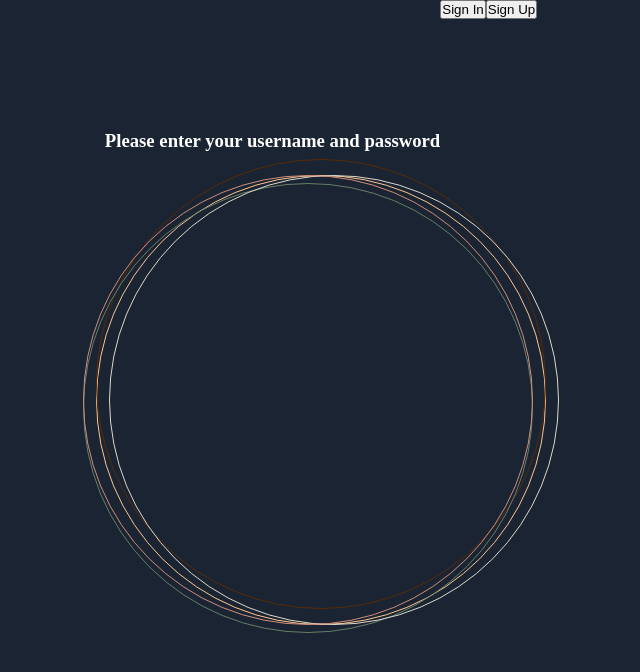
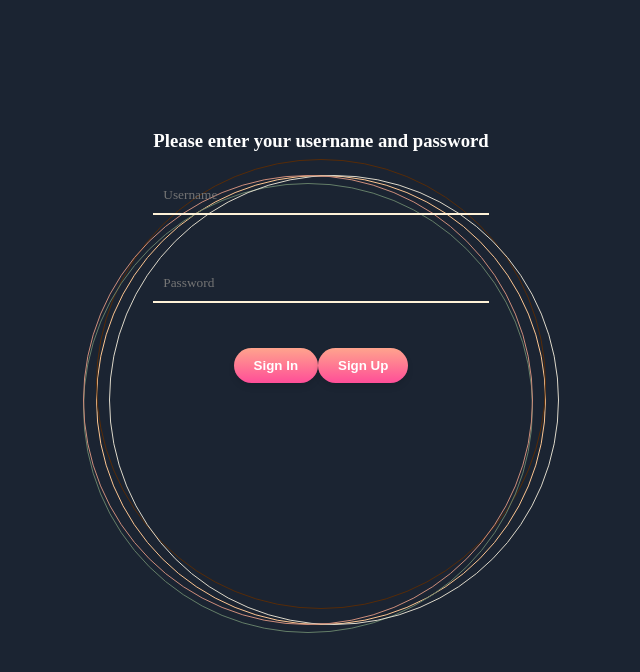
Before and after one commit to fikireguale/comp307-proj, a React (Create React App) app in the folder frontend/: page /signIn in a window 1280 px wide. Shown: the top 672 px of the page, without its empty margins (319-959 px from the left). Built offline with nearby package versions, Linux system fonts and the light colour scheme.

Commit message:
modified

```diff
--- a/frontend/src/index.css
+++ b/frontend/src/index.css
@@ -93,9 +93,46 @@
 .signIn h3{
   color:white;
   font-family:'Bookman', 'URW Bookman L', serif;
+  padding-top: 130px;
+  text-align: center;
+}
+.signIn .login-form{
+  position: relative;
+  margin-bottom: 15px;
+}
+.signIn .login-form input{
+  width: 100%;
+  padding: 10px;
+  margin: 25px 0 ;
+  background: transparent;
+  border: none;
+  border-bottom: 2px solid #FFF2D8;
+  outline: none;
+  color: white;
+  font-family: 'Snell Roundhand', cursive;
+}
+.signIn .buttons{
+  display:flex;
+  justify-content: center;
+  padding:20px 0;
 
-  padding-top: 130px;
 }
+.signIn button{
+  padding: 10px 20px;
+  text-align: center;
+  background-image: linear-gradient(180deg, #ffa48d, #ff4e98);
+  color: white;
+  font-weight: bold;
+  border: none;
+  border-radius: 25px;
+  text-decoration: none;
+  display:inline-block;
+  box-shadow: 0 4px 6px rgba(0, 0, 0, 0.1);
+  transition: all 0.3s ease;
+  cursor: pointer;
+  outline: none;
+}
+
 .signIn .circle1{
   width: 450px;
   height:450px;
--- a/frontend/src/pages/signIn.js
+++ b/frontend/src/pages/signIn.js
@@ -1,4 +1,4 @@
-import React from "react";
+import React, {useState} from "react";
 import { useNavigate } from "react-router-dom";
 
 
@@ -7,6 +7,54 @@ const SignIn = () =>{
     const redirectToRegistration = () =>{
         navigate('/Registration');
     }
+
+    const [data, setData] = useState({
+        username: '',
+        password: '',
+   });
+
+   const [errors, setErrors] = useState({});
+
+   const handleChange = (e) =>{
+    const{name, value} = e.target;
+    setData((prevData) => ({
+        ...prevData,
+        [name]:value
+
+    }));
+    //clear errors for the field when the user starts typing
+    if(errors[name]){
+        setErrors((prevErrors)=>({
+            ...prevErrors,
+            [name]: ''
+
+        }));
+
+    }
+
+   };
+
+   const handleSubmit = (event) => {
+    event.preventDefault();
+    //Array list to store the error messages
+    let errorMessages = [];
+    //Check for empty fields, if there is one, add it to the errorMessages list
+    Object.keys(data).forEach((key)=>{
+        if(!data[key].trim()){
+            const field = key.charAt(0).toUpperCase()+ key.slice(1).replace(/([A-Z])/g, ' $1').trim();
+            errorMessages.push(`${field} is required!`);
+        }
+    });
+
+    //Do not submit the form since there is an error message
+    if(errorMessages.length > 0 ){
+        alert(`Please complete the following fields: \n${errorMessages.join('\n')}`);
+    }
+    else{console.log(data);}
+
+   };
+
+
     return (
         <div className="signIn" >
             <div className="circle1"></div>
@@ -14,14 +62,28 @@ const SignIn = () =>{
             <div className="circle3"></div>
             <div className="circle4"></div>
             <div className="circle5"></div>
-            <div className="form-inside-circle">
+
+            <form className="login-form" onSubmit={handleSubmit}>
                 <h3>Please enter your username and password</h3>
+                <div className="row">
+                    <input size='25' type ='text' name='username' placeholder="Username" onChange={handleChange}/>
                 </div>
+
+                <div className="row">
+                    <input size='25' type ='password' name='password' placeholder="Password" onChange={handleChange}/>
+                </div>
+
                 <div className="buttons">
                     <button>Sign In</button>
                     {/*In case someone is not sure that they don't have the account*/}
                     <button onClick={redirectToRegistration}>Sign Up</button>
                 </div>
+
+            </form>
+
+
+
+
 
 
 
```
Lines whose indentation alone changed are shown as unchanged.
